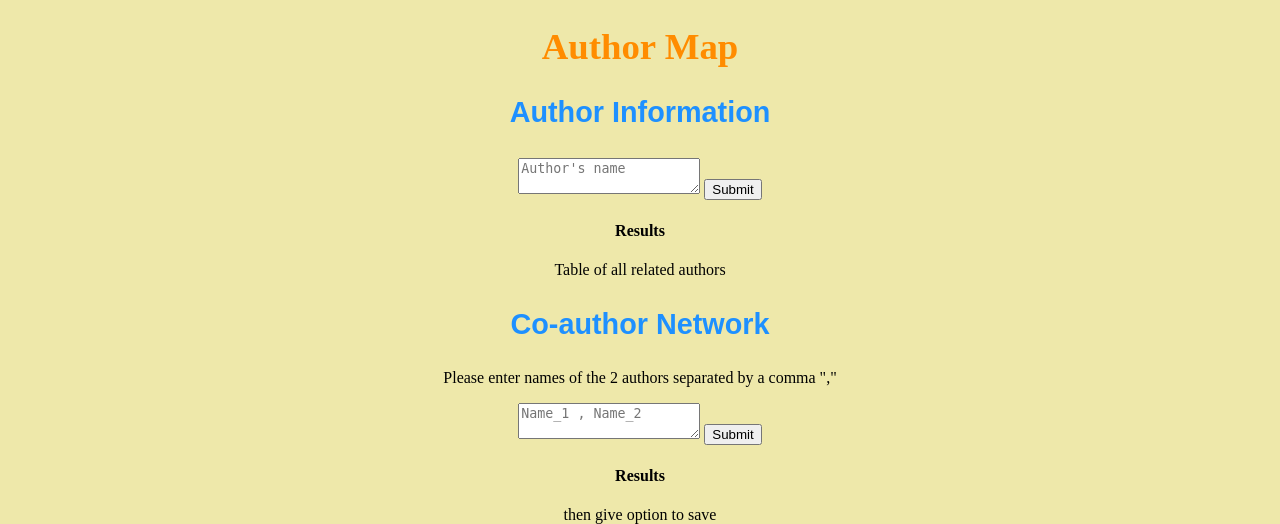
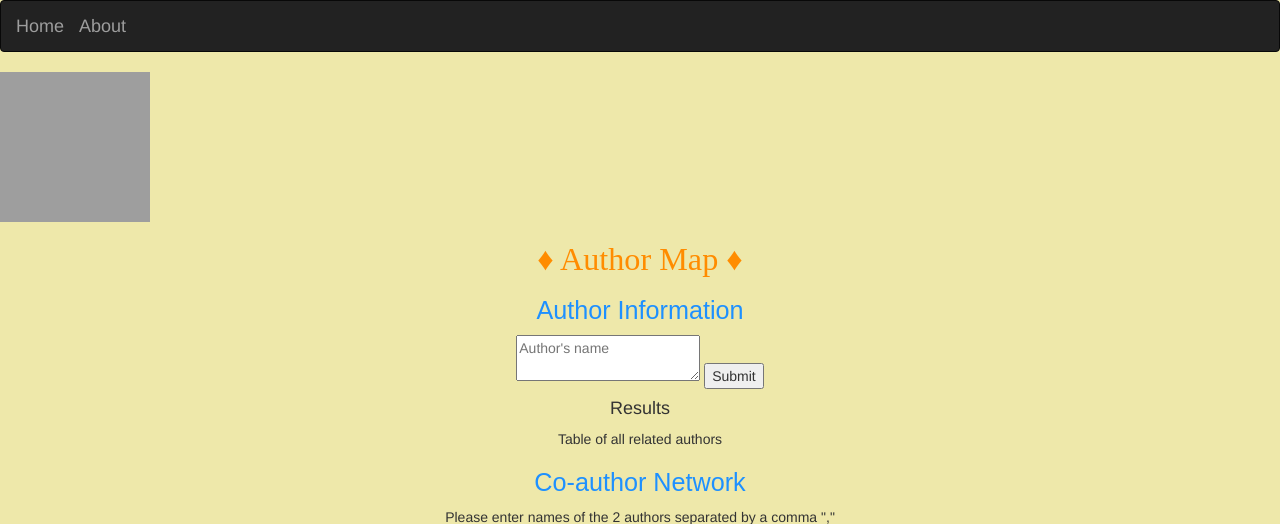
Before and after one commit to s0prmish/Author_Maps, a Flask app: page / in a window 1280 px wide. Shown: the top 524 px of the page. Run offline with Flask 2, Linux system fonts and the light colour scheme; parts of the project's set-up code (start-up, migrations or seed data) failed here and were passed over; some libraries are stand-ins or nearby versions; grey boxes are pictures that could not be loaded.

Commit message:
changes in layout

```diff
--- a/web/run.py
+++ b/web/run.py
@@ -1,14 +1,33 @@
 from flask import Flask, render_template
 
 
+home_dir = str(Path.home())
+PROJECT_DIR = os.path.join(home_dir, ".ex05", "bschultz")
+DATA_DIR = os.path.join(PROJECT_DIR, "data")
+UPLOAD_DIR = os.path.join(PROJECT_DIR, "uploads")
+os.makedirs(UPLOAD_DIR,exist_ok=True)
+TEMP_DIR= os.path.dirname(__file__)
+UPLOAD_FOLDER = UPLOAD_DIR
+ALLOWED_EXTENSIONS = {'png' ,'jpg' ,'svg' ,'pdf'}
+
+OUTPUT_DIR = os.path.join(PROJECT_DIR,"output")
+os.makedirs(OUTPUT_DIR,exist_ok=True)
+
 app = Flask(__name__)
 app.secret_key = "someSecretKey"
-
+app.config['MAX_CONTENT_PATH'] = 10 * 1024 * 1024  # Max 10MB
 
 @app.route("/")
 def home():
     return render_template('home.html')
 
+@app.route("/about")
+def upload():
+    return render_template('about.html')
+
+def allowed_file(filename):
+    return '.' in filename and \
+           filename.rsplit('.', 1)[1].lower() in ALLOWED_EXTENSIONS
 
 if __name__ == '__main__':
     app.run(debug=True)
--- a/web/templates/home.html
+++ b/web/templates/home.html
@@ -3,11 +3,29 @@
 <head>
     <meta charset="UTF-8">
     <title>Author Map</title>
+      <meta name="viewport" content="width=device-width, initial-scale=1.0">
+    <link href="http://netdna.bootstrapcdn.com/bootstrap/3.0.0/css/bootstrap.min.css" rel="stylesheet" media="screen">
+    <style type="text/css">
+      .container {
+        max-width: 700px;
+      }
+      h2 {color: #ff0000;}
+    </style>
 </head>
 <body style="background-color: palegoldenrod;">
-
+    <nav class="navbar navbar-inverse" role="navigation">
+      <div class="container-fluid">
+        <div class="navbar-header">
+          <a class="navbar-brand" href="home.html">Home</a>
+          <a class="navbar-brand" href="about.html">About</a>
+        </div>
+      </div>
+    </nav>
+    <div style="margin-left:left">
+        <img src="https://lh3.googleusercontent.com/proxy/EqkFQsdNU1Gwq3YxSD0PYKdJVLtxkAVLvboVdDEtEah7gsPb5H_oLPYm0z_6j8ZadgcOoNX1TzdCE2xasbyQeGUhoGRyKBig4Q" alt="writer" width="150" height="150">
+    </div>
     <div style="text-align:center">
-        <h1 style="color: darkorange; font-size:230%;font-family: Castellar;">Author Map</h1>
+        <h1 style="color: darkorange; font-size:230%;font-family: Castellar;">&diams; Author Map &diams;</h1>
         <h3 style="color:DodgerBlue; font-size:180%;font-family: Arial;">  Author Information</h3>
         <form method="POST" action="">
         <textarea name="textbox" placeholder="Author's name"></textarea>
@@ -26,7 +44,6 @@
         <h4>Results</h4>
         <p> then give option to save</p>
 
-
     </div>
 
 </body>
```
Also changed, not shown: web/templates/about.html (added, +29 -0 lines).
